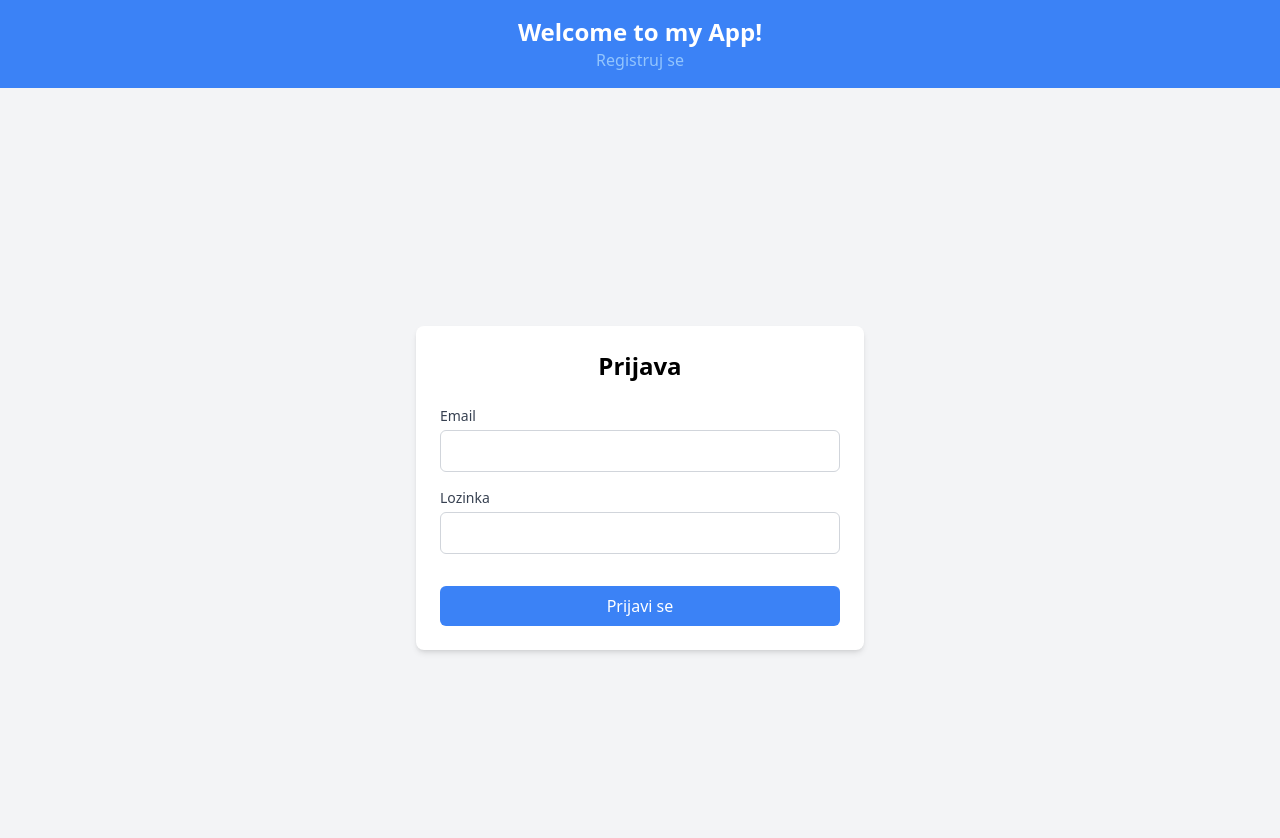
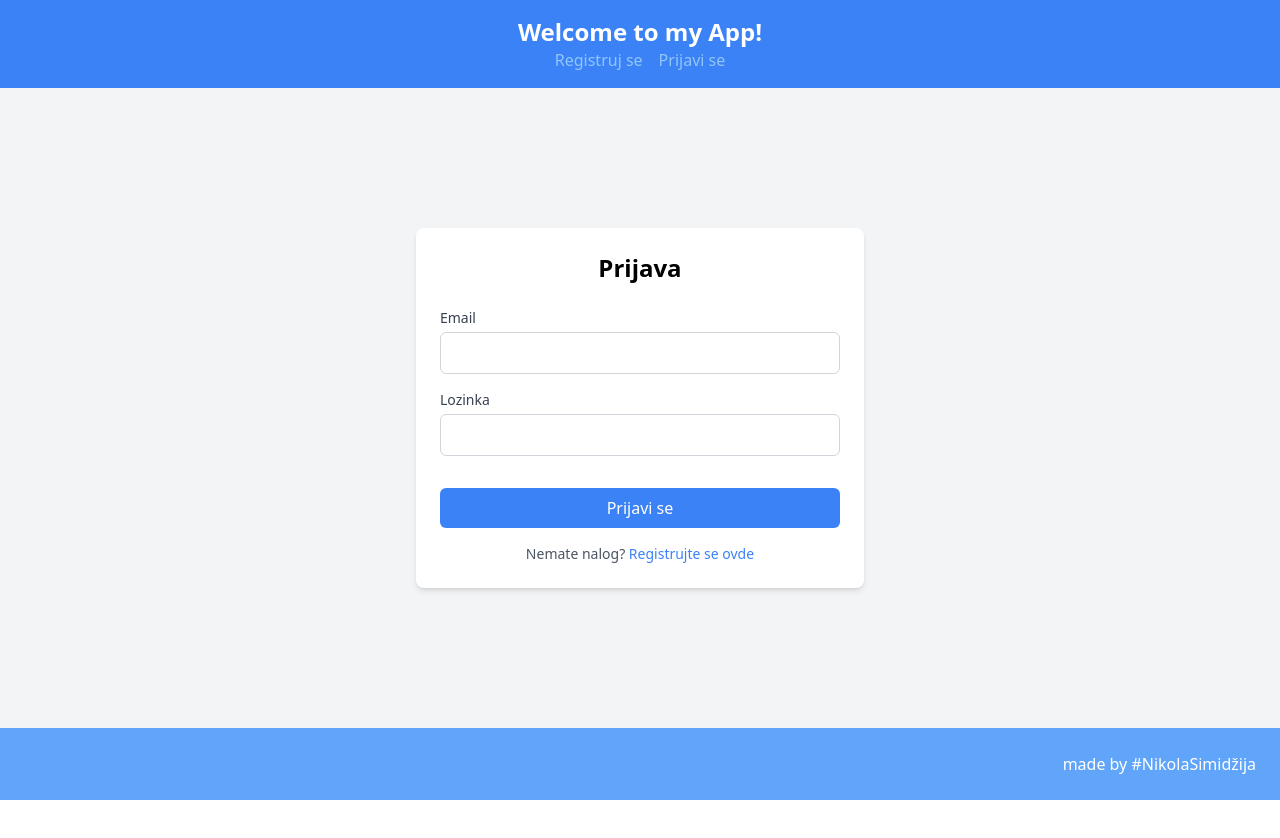
Before and after one commit to Nikola99NS/altitudeIt_project, a React (Create React App) app in the folder frontend/: page /login in a window 1280 px wide. Shown: the top 838 px of the page. After the commit the page ends 800 px from the top, so only its background shows below. Built offline with nearby package versions, Linux system fonts and the light colour scheme; the HTML template or start-up script is replaced by a standard one.

Commit message:
auth context added

```diff
--- a/frontend/src/App.tsx
+++ b/frontend/src/App.tsx
@@ -1,20 +1,35 @@
 import React from 'react';
-import { BrowserRouter as Router, Routes, Route, Link } from 'react-router-dom';
+import { BrowserRouter as Router, Routes, Route } from 'react-router-dom';
+import Header from './components/layout/Header'; // Importujte Header
 import Login from './components/auth/Login';
 import Register from './components/auth/Register';
+import Footer from './components/layout/Footer';
+import Profile from './pages/Profile';
+import { AuthProvider } from './context/AuthProvider';
+import ProtectedRoute from './components/auth/ProtectedRoute';
 
 function App() {
   return (
+    <AuthProvider>
       <Router>
-      <div className="text-center bg-blue-500 text-white p-4">
-        <h1 className="text-2xl font-bold">Welcome to my App!</h1>
-        <Link to="/register" className="text-blue-300 hover:underline">Registruj se</Link>
-      </div>
+        <div className="flex flex-col min-h-screen bg-gray-100">
+          <Header />
+          <main className="flex-grow flex  items-center justify-center">
             <Routes>
+              <Route path="/" element={
+                <ProtectedRoute>
+                  <Profile />
+                </ProtectedRoute>
+              } />
               <Route path="/register" element={<Register />} />
               <Route path="/login" element={<Login />} />
+              <Route path="*" element={<div>404 - Stranica nije pronađena</div>} />
             </Routes>
+          </main>
+          <Footer />
+        </div>
       </Router>
+    </AuthProvider>
   );
 }
 
--- a/frontend/src/components/auth/Login.tsx
+++ b/frontend/src/components/auth/Login.tsx
@@ -1,5 +1,6 @@
 import React, { useEffect, useState } from 'react';
 import { useLocation, useNavigate } from 'react-router-dom';
+import { useAuth } from '../../context/AuthProvider';
 import { checkEmailVerification, loginUser } from '../../services/authService';
 
 const Login: React.FC = () => {
@@ -10,6 +11,8 @@ const Login: React.FC = () => {
     const [showVerificationCode, setShowVerificationCode] = useState<boolean>(false);
     const [error, setError] = useState<string>('');
     const navigate = useNavigate();
+
+    const { login } = useAuth();
 
 
     const notVerified = location.state?.notVerified || false;
@@ -36,18 +39,18 @@ const Login: React.FC = () => {
         e.preventDefault();
         try {
             await loginUser({ email, password, verificationCode });
+            login();
             navigate('/')
-        } catch (err) {
-            setError('Neispravni podaci za prijavu ili verifikacioni kod.');
+
+        } catch (err: any) {
+            setError(err.message);
         }
     };
 
     return (
-        <div className="flex items-center justify-center min-h-screen bg-gray-100">
         <div className="w-full max-w-md p-6 bg-white rounded-lg shadow-md">
             <h2 className="text-2xl font-bold text-center">Prijava</h2>
             {error && <p className="mt-4 text-red-500">{error}</p>}
-
             <form onSubmit={handleLogin} className="mt-6">
                 <div className="mb-4">
                     <label className="block text-sm font-medium text-gray-700">Email</label>
@@ -97,8 +100,6 @@ const Login: React.FC = () => {
                         </div>
                     </div>
                 )}
-
-
                 <button
                     type="submit"
                     className="w-full py-2 mt-4 text-white bg-blue-500 rounded-md hover:bg-blue-600"
@@ -106,7 +107,9 @@ const Login: React.FC = () => {
                     Prijavi se
                 </button>
             </form>
-            </div>
+            <p className="mt-4 text-center text-sm text-gray-600">
+                Nemate nalog? <a href="/register" className="text-blue-500">Registrujte se ovde</a>
+            </p>
         </div>
     );
 };
--- /dev/null
+++ b/frontend/src/components/auth/ProtectedRoute.tsx
@@ -0,0 +1,19 @@
+import React from 'react';
+import { Navigate } from 'react-router-dom';
+import { useAuth } from '../../context/AuthProvider';
+
+interface ProtectedRouteProps {
+    children: JSX.Element;
+}
+
+const ProtectedRoute: React.FC<ProtectedRouteProps> = ({ children }) => {
+    const { isLoggedIn } = useAuth();
+
+    if (!isLoggedIn) {
+        return <Navigate to="/login" />;
+    }
+
+    return children;
+};
+
+export default ProtectedRoute;
--- a/frontend/src/components/auth/Register.tsx
+++ b/frontend/src/components/auth/Register.tsx
@@ -25,7 +25,6 @@ const Register: React.FC = () => {
         try {
             await registerUser({ firstName, lastName, email, password, birthDate });
             setSuccessMessage('Uspešno ste se registrovali!');
-            console.log('da vidim')
             // Preusmeravanje na stranicu za prijavu
             navigate('/login', { state: { email, notVerified: true } });
         } catch (err: any) {
@@ -34,7 +33,6 @@ const Register: React.FC = () => {
     };
 
     return (
-        <div className="flex items-center justify-center min-h-screen bg-gray-100">
         <div className="w-full max-w-md p-6 bg-white rounded-lg shadow-md">
             <h2 className="text-2xl font-bold text-center">Registracija</h2>
             {error && <p className="mt-4 text-red-500">{error}</p>}
@@ -108,7 +106,6 @@ const Register: React.FC = () => {
                 Već imate nalog? <a href="/login" className="text-blue-500">Prijavite se ovde</a>
             </p>
         </div>
-        </div>
     );
 };
 
--- /dev/null
+++ b/frontend/src/components/layout/Footer.tsx
@@ -0,0 +1,11 @@
+import React from 'react';
+
+const Footer: React.FC = () => {
+    return (
+        <footer className="bg-blue-400 text-white p-6 text-right">
+            <p>made by #NikolaSimidžija</p>
+        </footer>
+    );
+};
+
+export default Footer;
--- /dev/null
+++ b/frontend/src/components/layout/Header.tsx
@@ -0,0 +1,14 @@
+import { Link } from "react-router-dom"
+
+const Header: React.FC = () => {
+
+    return (
+        <div className="text-center bg-blue-500 text-white p-4">
+            <h1 className="text-2xl font-bold">Welcome to my App!</h1>
+            <Link to="/register" className="text-blue-300 hover:underline mr-4">Registruj se</Link>
+            <Link to="/login" className="text-blue-300 hover:underline">Prijavi se</Link>
+        </div>
+    )
+}
+
+export default Header;
--- /dev/null
+++ b/frontend/src/context/AuthProvider.tsx
@@ -0,0 +1,30 @@
+import React, { createContext, useContext, useState, ReactNode } from 'react';
+
+interface AuthContextType {
+    isLoggedIn: boolean;
+    login: () => void;
+    logout: () => void;
+}
+
+const AuthContext = createContext<AuthContextType | undefined>(undefined);
+
+export const AuthProvider: React.FC<{ children: ReactNode }> = ({ children }) => {
+    const [isLoggedIn, setIsLoggedIn] = useState(false);
+
+    const login = () => setIsLoggedIn(true);
+    const logout = () => setIsLoggedIn(false);
+
+    return (
+        <AuthContext.Provider value={{ isLoggedIn, login, logout }}>
+            {children}
+        </AuthContext.Provider>
+    );
+};
+
+export const useAuth = () => {
+    const context = useContext(AuthContext);
+    if (!context) {
+        throw new Error('useAuth must be used within an AuthProvider');
+    }
+    return context;
+};
--- /dev/null
+++ b/frontend/src/pages/Profile.tsx
@@ -0,0 +1,14 @@
+import React from 'react';
+
+
+const Profile: React.FC = () => {
+    return (
+        <div className="text-center">
+
+            <h2 className="text-xl font-bold mb-4">Dobrodosli korisnice</h2>
+
+        </div>
+    );
+};
+
+export default Profile;
--- a/frontend/src/services/authService.ts
+++ b/frontend/src/services/authService.ts
@@ -79,10 +79,9 @@ export const loginUser = async ({
 
     if (!response.ok) {
       const errorData = await response.json();
-      throw new Error(errorData.message || "Neuspešna prijava.");
+      throw new Error(errorData.error || "Neuspešna prijava.");
     }
   } catch (error) {
-    console.error(error);
     throw new Error(
       error instanceof Error ? error.message : "Greška prilikom prijave."
     );
```
Lines whose indentation alone changed are shown as unchanged.
